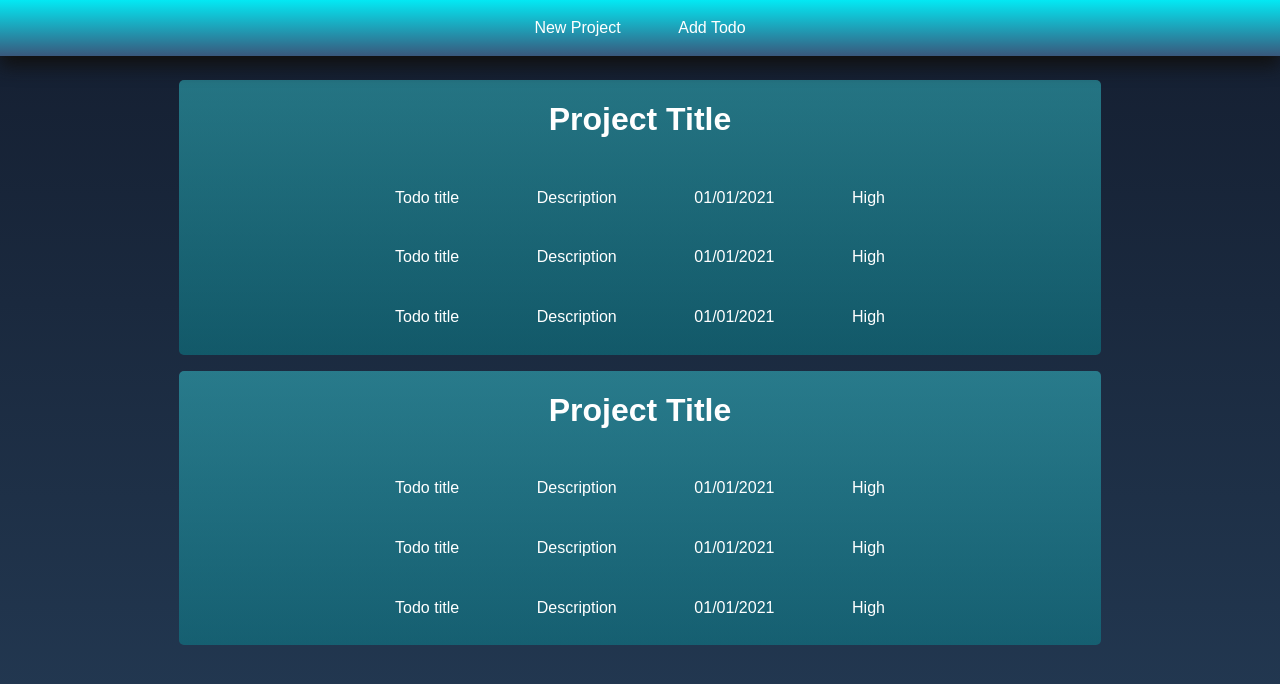
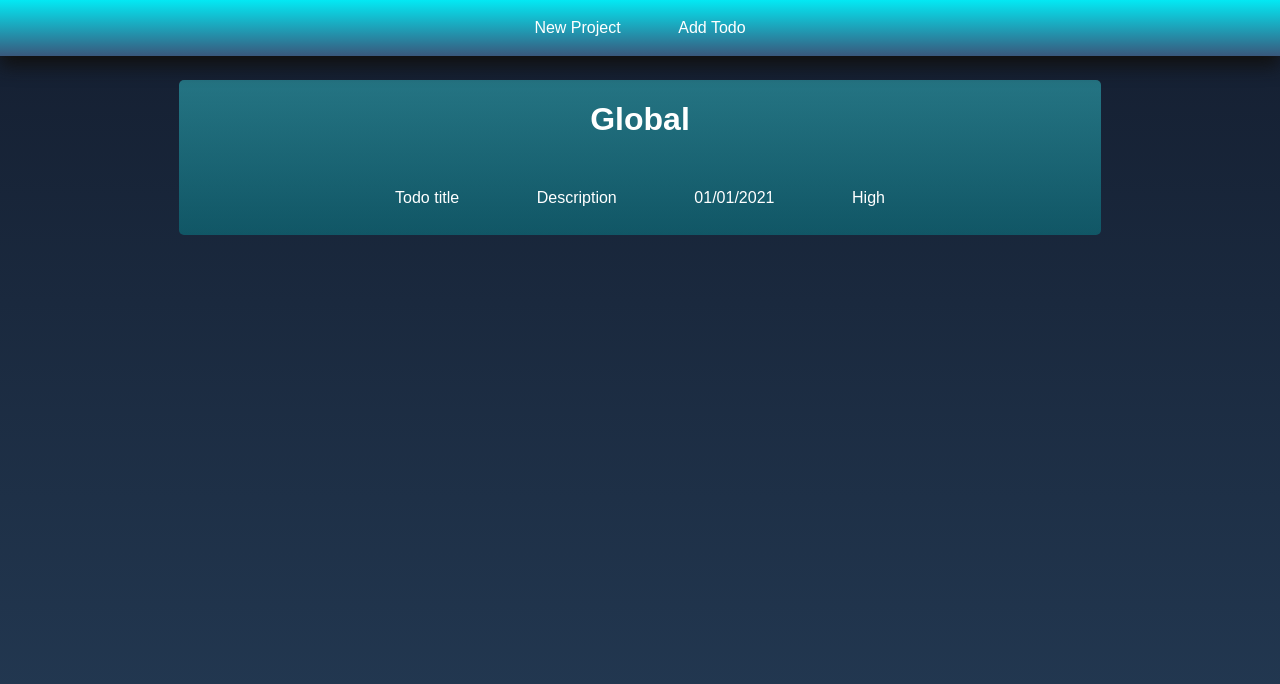
Before and after one commit to Miguelus373/Todo-List, a website built with webpack: page dist/index.html in a window 1280 px wide. Built offline with nearby package versions, Linux system fonts and the light colour scheme.

Commit message:
added display

```diff
--- /dev/null
+++ b/src/display.js
@@ -0,0 +1,20 @@
+const displayProjectTodo = (arr, content) => {
+ arr.map(item => {
+    const projectDiv = document.createElement('div');
+    projectDiv.setAttribute('class','project-div');
+    projectDiv.innerHTML = `
+    <h1>${item}</h1>
+    <div class="todos-div">
+      <ul class="todo-info">
+        <li>Todo title</li>
+        <li>Description</li>
+        <li>01/01/2021</li>
+        <li>High</li>
+      </ul>
+    </div>
+    `;
+    content.appendChild(projectDiv);
+ });
+};
+
+export { displayProjectTodo as default };
--- a/src/index.js
+++ b/src/index.js
@@ -5,6 +5,7 @@ import useStorage from './use-storage';
 import setStorage from './set-storage';
 import valid from './validation';
 import todoValid from './todoValidation';
+import display from './display';
 
 const addTodo = document.getElementById('add-todo');
 const newProjet = document.getElementById('new-project');
@@ -40,3 +41,5 @@ newProjet.addEventListener('click', () => {
     }
   });
 });
+const contentDiv = document.getElementById('content');
+display(projectList, contentDiv);
```
Also changed, not shown: dist/index.html, dist/main.js.
